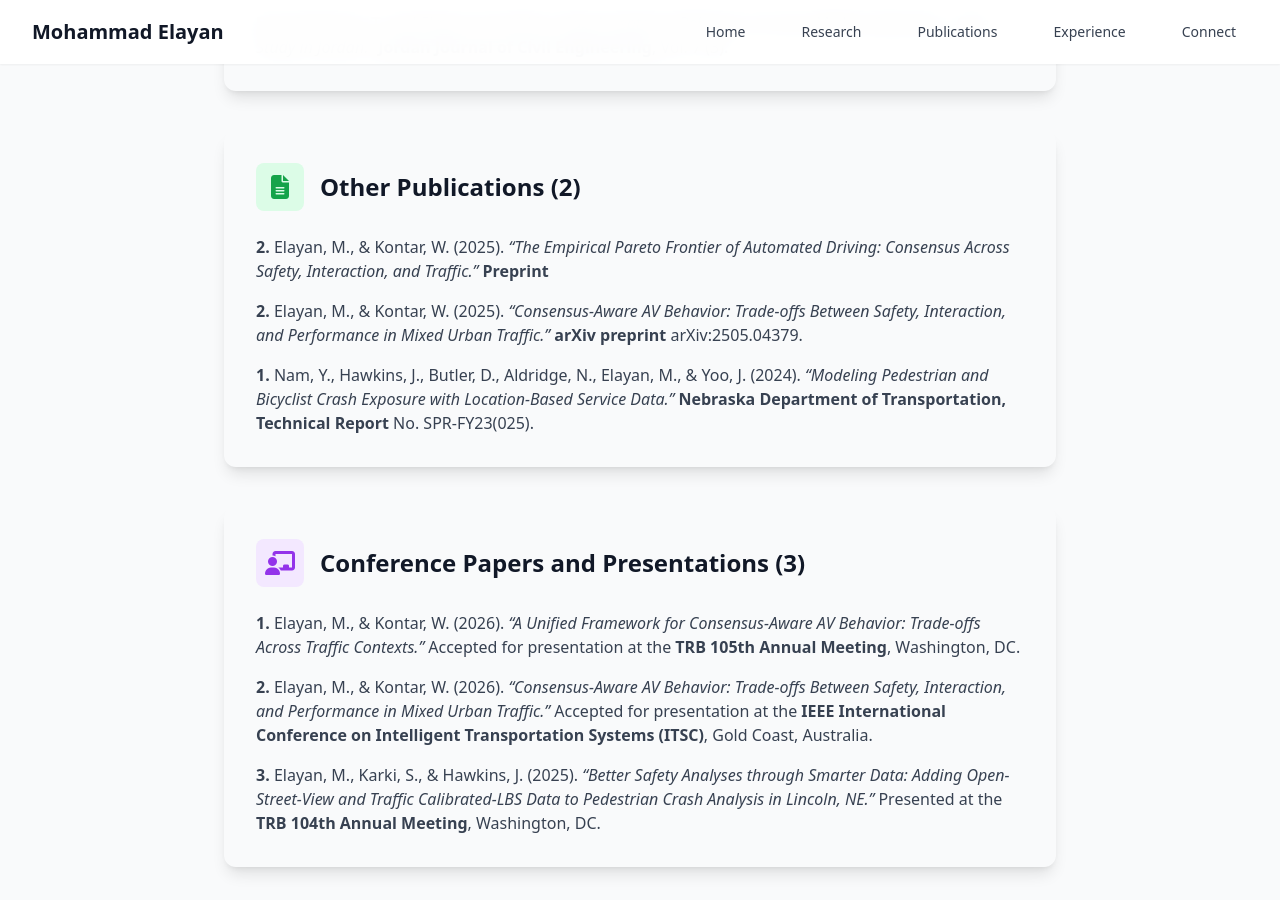
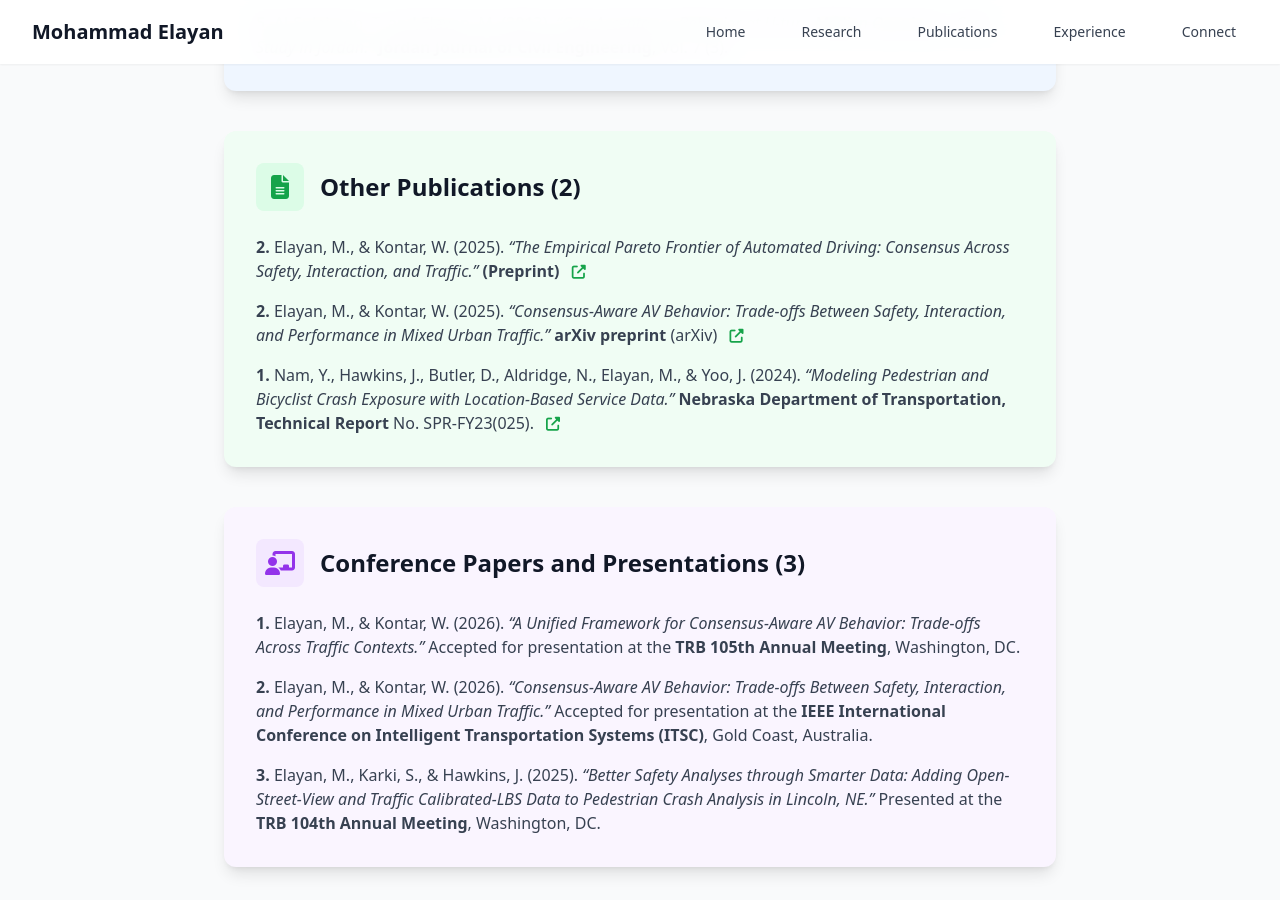
Before and after one commit to mselayan/mselayan.github.io, a Jekyll site: the page research.html, which Jekyll copies as it is, in a window 1280 px wide and 900 px high, scrolled down 1725 px. Built offline with Jekyll 4.4.1, drawn with Linux system fonts in a browser that asks for light colours; nearby versions of some CDN libraries.

Commit message:
Updated publication links

```diff
--- a/research.html
+++ b/research.html
@@ -161,7 +161,7 @@
         </div>
 
         <!-- Peer-Reviewed Publications -->
-        <div class="bg-blue-35 p-8 rounded-xl shadow-lg mb-10 fade-in">
+        <div class="bg-blue-50 p-8 rounded-xl shadow-lg mb-10 fade-in">
           <div class="flex items-center mb-6">
             <div class="w-12 h-12 bg-blue-100 rounded-lg flex items-center justify-center mr-4">
               <i class="fas fa-book-open text-2xl text-blue-600"></i>
@@ -169,8 +169,18 @@
             <h3 class="text-2xl font-semibold text-gray-900">Peer-Reviewed Publications (5)</h3>
           </div>
           <div class="space-y-4 text-gray-700">
-            <p><b>1.</b> Elayan, M., Karki, S. and Hawkins, J. (2025) <i>“Better Safety Analyses through Smarter Data: Adding Open-Street-View and Traffic Calibrated-LBS Data to Pedestrian Crash Analysis in Lincoln, NE.”</i> <b>Transportation Research Record</b> (Accepted).</p>
-            <p><b>2.</b> Elayan, M., Aldridge, N., Hawkins, J., & Nam, Y. (2025). <i>“Integrating StreetLight, EPS Smart Location Data and Road Attributes: A Random Forest Approach to Multi-Modal Traffic Calibration in Lincoln, Nebraska.”</i> <b>Journal of Transportation Engineering, Part A: Systems</b>, Vol. 151 (8).</p>
+            <p>
+                <b>1.</b> Elayan, M., Karki, S. and Hawkins, J. (2025) <i>“Better Safety Analyses through Smarter Data: Adding Open-Street-View and Traffic Calibrated-LBS Data to Pedestrian Crash Analysis in Lincoln, NE.”</i> <b>Transportation Research Record</b> (Accepted).
+                <a href="https://doi.org/10.13140/RG.2.2.25843.54564" target="_blank" class="inline-flex items-center text-blue-600 hover:text-blue-800 ml-2">
+                  <i class="fas fa-external-link-alt text-sm"></i>
+                </a>
+            </p>
+            <p>
+                <b>2.</b> Elayan, M., Aldridge, N., Hawkins, J., & Nam, Y. (2025). <i>“Integrating StreetLight, EPS Smart Location Data and Road Attributes: A Random Forest Approach to Multi-Modal Traffic Calibration in Lincoln, Nebraska.”</i> <b>Journal of Transportation Engineering, Part A: Systems</b>, Vol. 151 (8).
+                <a href="https://doi.org/10.1061/JTEPBS.TEENG-8949" target="_blank" class="inline-flex items-center text-blue-600 hover:text-blue-800 ml-2">
+                  <i class="fas fa-external-link-alt text-sm"></i>
+                </a>
+            </p>
             <p><b>3.</b> Al-Khateeb, G., Al-Suleiman, T., Khedaywi, T. and Elayan, M. (2016). <i>“Studying Rutting Performance of Superpave Mixtures Using Unconfined Dynamic Creep and Simple Performance Tests.”</i> <b>Road Materials and Pavement Design</b>, Vol. 19 (2).</p>
             <p><b>4.</b> Alsheyab, M., Khedaywi, T., and Elayan, M. (2013). <i>“Laboratory Study on Solidification/Stabilization of Unwanted Medications Using Asphalt as a Binder.”</i> <b>Journal of Material Cycles and Waste Management</b>, Vol. 15 (2).</p>
             <p><b>5.</b> Al-Suleiman, T. and Elayan, M. (2013). <i>“Gap Acceptance Behavior at U-turn Median Openings – Case Study in Jordan.”</i> <b>Jordan Journal of Civil Engineering</b>, Vol. 7 (3).</p>
@@ -178,7 +188,7 @@
         </div>
 
         <!-- Other Publications -->
-        <div class="bg-green-35 p-8 rounded-xl shadow-lg mb-10 fade-in">
+        <div class="bg-green-50 p-8 rounded-xl shadow-lg mb-10 fade-in">
           <div class="flex items-center mb-6">
             <div class="w-12 h-12 bg-green-100 rounded-lg flex items-center justify-center mr-4">
               <i class="fas fa-file-alt text-2xl text-green-600"></i>
@@ -186,14 +196,29 @@
             <h3 class="text-2xl font-semibold text-gray-900">Other Publications (2)</h3>
           </div>
           <div class="space-y-4 text-gray-700">
-            <p><b>2.</b> Elayan, M., & Kontar, W. (2025). <i>“The Empirical Pareto Frontier of Automated Driving: Consensus Across Safety, Interaction, and Traffic.”</i> <b>Preprint</b>
-            <p><b>2.</b> Elayan, M., & Kontar, W. (2025). <i>“Consensus-Aware AV Behavior: Trade-offs Between Safety, Interaction, and Performance in Mixed Urban Traffic.”</i> <b>arXiv preprint</b> arXiv:2505.04379.</p>
-            <p><b>1.</b> Nam, Y., Hawkins, J., Butler, D., Aldridge, N., Elayan, M., & Yoo, J. (2024). <i>“Modeling Pedestrian and Bicyclist Crash Exposure with Location-Based Service Data.”</i> <b>Nebraska Department of Transportation, Technical Report</b> No. SPR-FY23(025).</p>
+            <p>
+                <b>2.</b> Elayan, M., & Kontar, W. (2025). <i>“The Empirical Pareto Frontier of Automated Driving: Consensus Across Safety, Interaction, and Traffic.”</i> <b>(Preprint)</b>
+                <a href="http://dx.doi.org/10.2139/ssrn.5601917" target="_blank" class="inline-flex items-center text-green-600 hover:text-green-800 ml-2">
+                  <i class="fas fa-external-link-alt text-sm"></i>
+                </a>
+            <p>
+            <p>
+                <b>2.</b> Elayan, M., & Kontar, W. (2025). <i>“Consensus-Aware AV Behavior: Trade-offs Between Safety, Interaction, and Performance in Mixed Urban Traffic.”</i> <b>arXiv preprint</b> (arXiv)
+                <a href="https://doi.org/10.48550/arXiv.2505.04379" target="_blank" class="inline-flex items-center text-green-600 hover:text-green-800 ml-2">
+                  <i class="fas fa-external-link-alt text-sm"></i>
+                </a>
+            </p>
+            <p>
+                <b>1.</b> Nam, Y., Hawkins, J., Butler, D., Aldridge, N., Elayan, M., & Yoo, J. (2024). <i>“Modeling Pedestrian and Bicyclist Crash Exposure with Location-Based Service Data.”</i> <b>Nebraska Department of Transportation, Technical Report</b> No. SPR-FY23(025).
+                <a href="https://rosap.ntl.bts.gov/view/dot/75258" target="_blank" class="inline-flex items-center text-green-600 hover:text-green-800 ml-2">
+                  <i class="fas fa-external-link-alt text-sm"></i>
+                </a>
+            </p>
           </div>
         </div>
 
         <!-- Conference Papers and Presentations -->
-        <div class="bg-purple-35 p-8 rounded-xl shadow-lg mb-10 fade-in">
+        <div class="bg-purple-50 p-8 rounded-xl shadow-lg mb-10 fade-in">
           <div class="flex items-center mb-6">
             <div class="w-12 h-12 bg-purple-100 rounded-lg flex items-center justify-center mr-4">
               <i class="fas fa-chalkboard-teacher text-2xl text-purple-600"></i>
@@ -208,7 +233,7 @@
         </div>
 
         <!-- Publications Under Review -->
-        <div class="bg-yellow-35 p-8 rounded-xl shadow-lg fade-in">
+        <div class="bg-yellow-50 p-8 rounded-xl shadow-lg fade-in">
           <div class="flex items-center mb-6">
             <div class="w-12 h-12 bg-yellow-100 rounded-lg flex items-center justify-center mr-4">
               <i class="fas fa-hourglass-half text-2xl text-yellow-600"></i>
```
